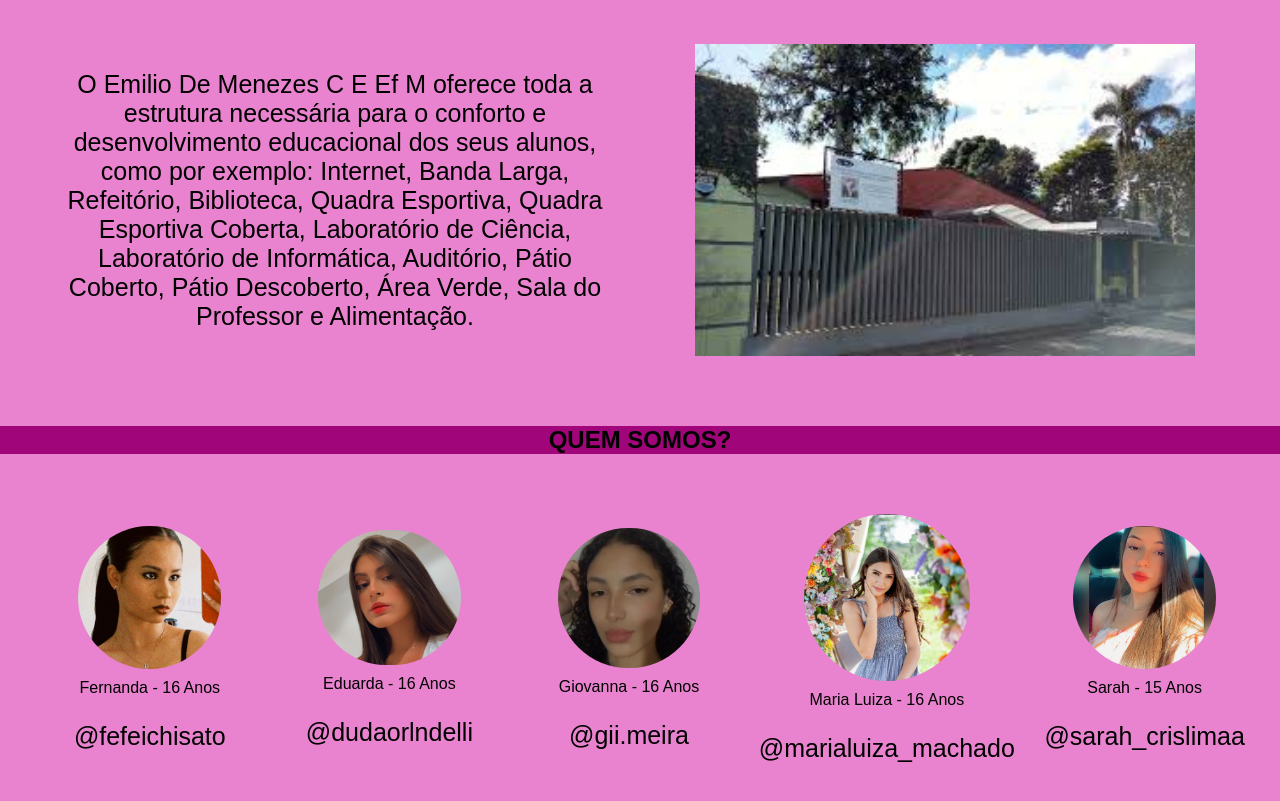
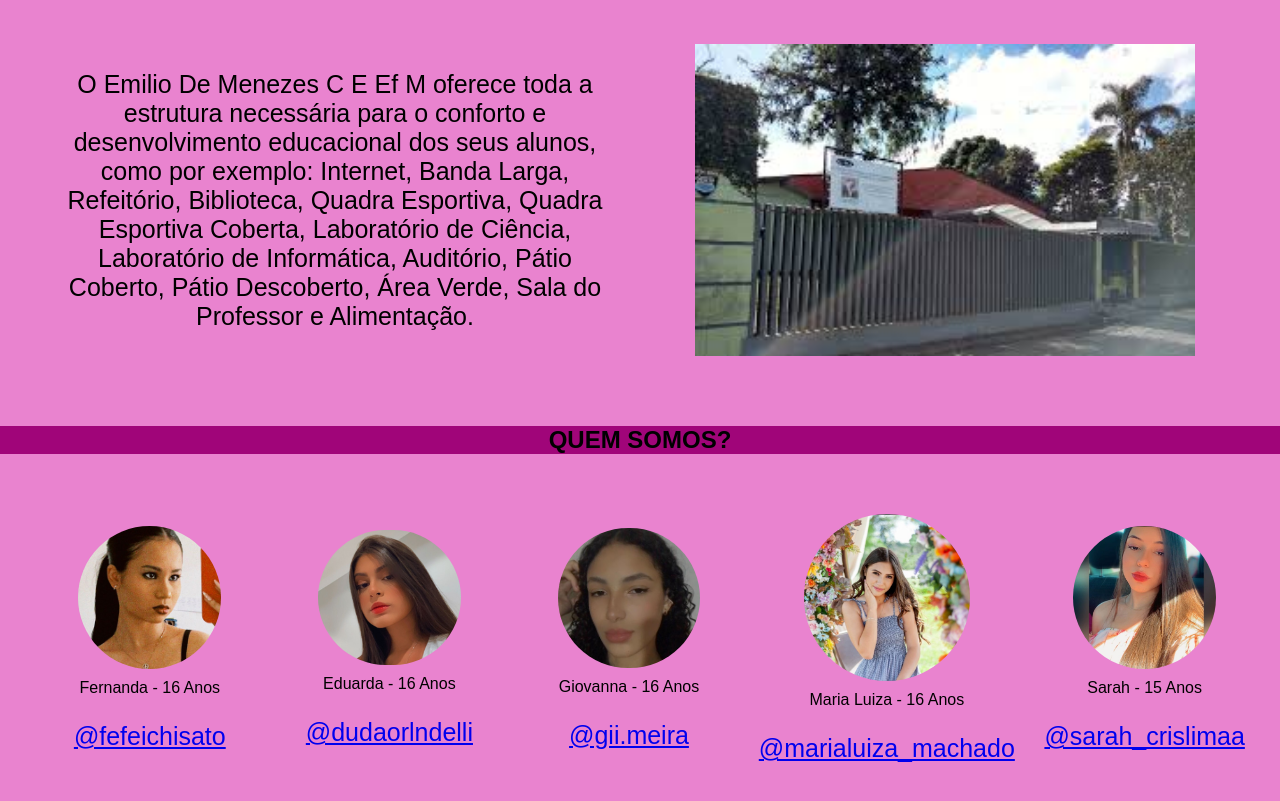
Before and after one commit to Gimeira/SiteGiovanna, a plain HTML site: page index.html in a window 1280 px wide. Shown: the part 600-1401 px from the top of the page. Drawn offline with Linux system fonts and the light colour scheme.

Commit message:
Update index.html

```diff
--- a/index.html
+++ b/index.html
@@ -10,10 +10,11 @@
         <h1>Colégio estudantil Emilio de Menezes</h1>
         <nav class="menu">
             <a href="#participantes">Alunos</a>
+            <a href="#escola">Escola</a>
         </nav>
     </header>
     <div class="fundo">
-        <section>
+        <section id="escola">
             <div class="colunatexto">
                 <img class="imgaa" src="./imagens/emilio.jpeg" alt="Foto da escola">
             </div>
@@ -36,31 +37,31 @@
         <div class="image">
             <img class="imgpt" src="./imagens/participante (1).jpeg" alt="Imagem 1">
             <div class="image-caption">Fernanda - 16 Anos</div>
-            <p> @fefeichisato</p>
+            <a target="_blank" href="https://www.instagram.com/fefeichisato_"><p> @fefeichisato</p></a>
         </div>
 
         <div class="image">
             <img class="imgpt" src="./imagens/participante (2).jpeg" alt="Imagem 2">
             <div class="image-caption">Eduarda - 16 Anos</div>
-            <p> @dudaorlndelli</p>
+            <a target="_blank" href="https://www.instagram.com/dudaorlndelli"> <p> @dudaorlndelli</p> </a>
         </div>
 
         <div class="image">
             <img class="imgpt" src="./imagens/participante (3).jpeg" alt="Imagem 3">
             <div class="image-caption">Giovanna - 16 Anos</div>
-            <p> @gii.meira</p>
+            <a target="_blank" href="https://instagram.com/gii.meira"><p> @gii.meira</p></a>
         </div>
 
         <div class="image">
             <img  class="imgpt" src="./imagens/participante (4).jpeg" alt="Imagem 4">
             <div class="image-caption">Maria Luiza - 16 Anos</div>
-            <p> @marialuiza_machado</p>
+           <a target="_blank" href="https://instagram.com/maluiza_machado"> <p> @marialuiza_machado</p> </a>
         </div>
 
         <div class="image">
             <img class="imgpt" src="./imagens/participante (5).jpeg" alt="Imagem 5">
             <div class="image-caption">Sarah - 15 Anos</div>
-            <p> @sarah_crislimaa</p>
+            <a target="_blank" href="https://instagram.com/sarah_crislimaa"><p> @sarah_crislimaa</p></a>
         </div>
     </section>
     </div>
```
